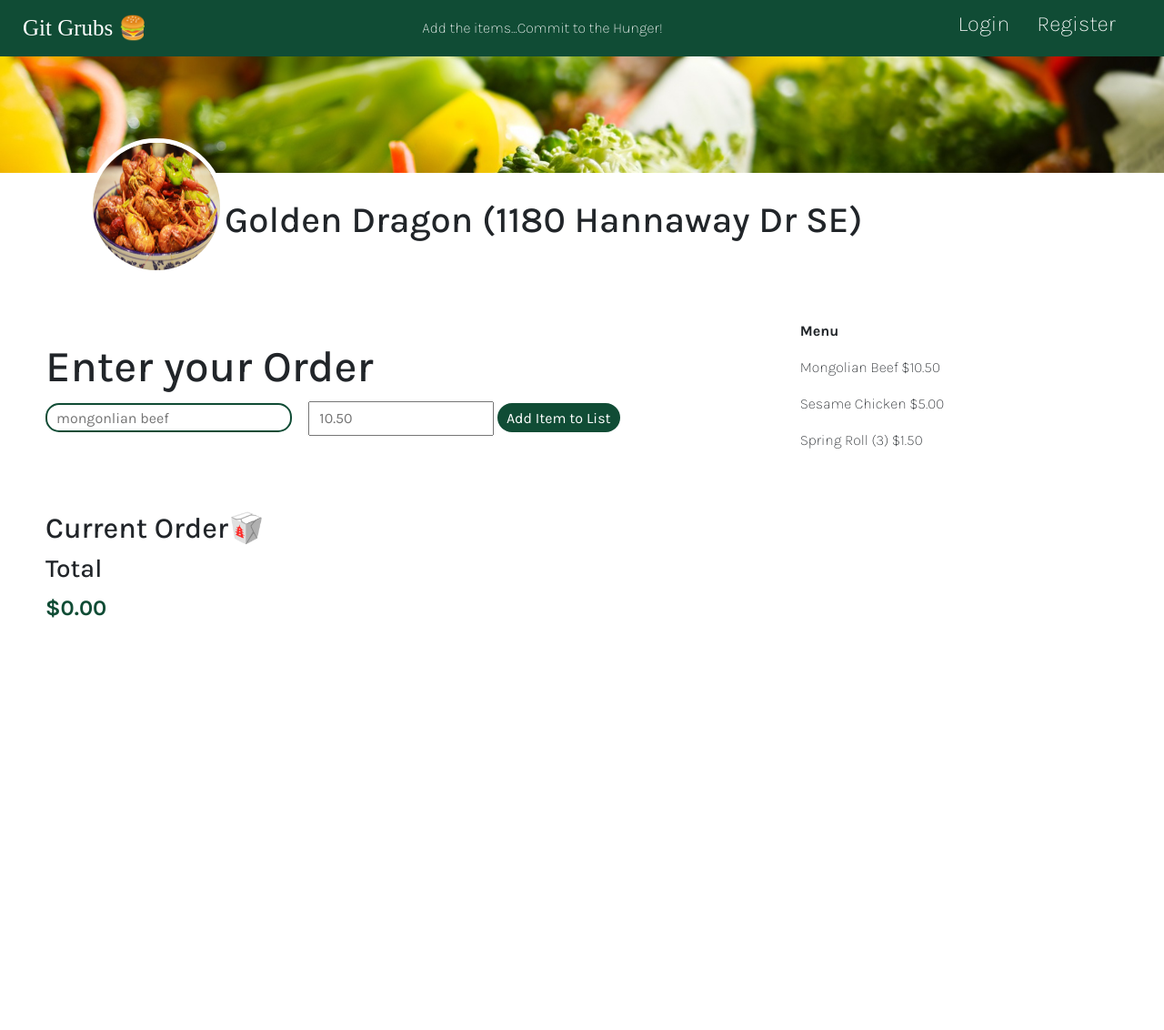
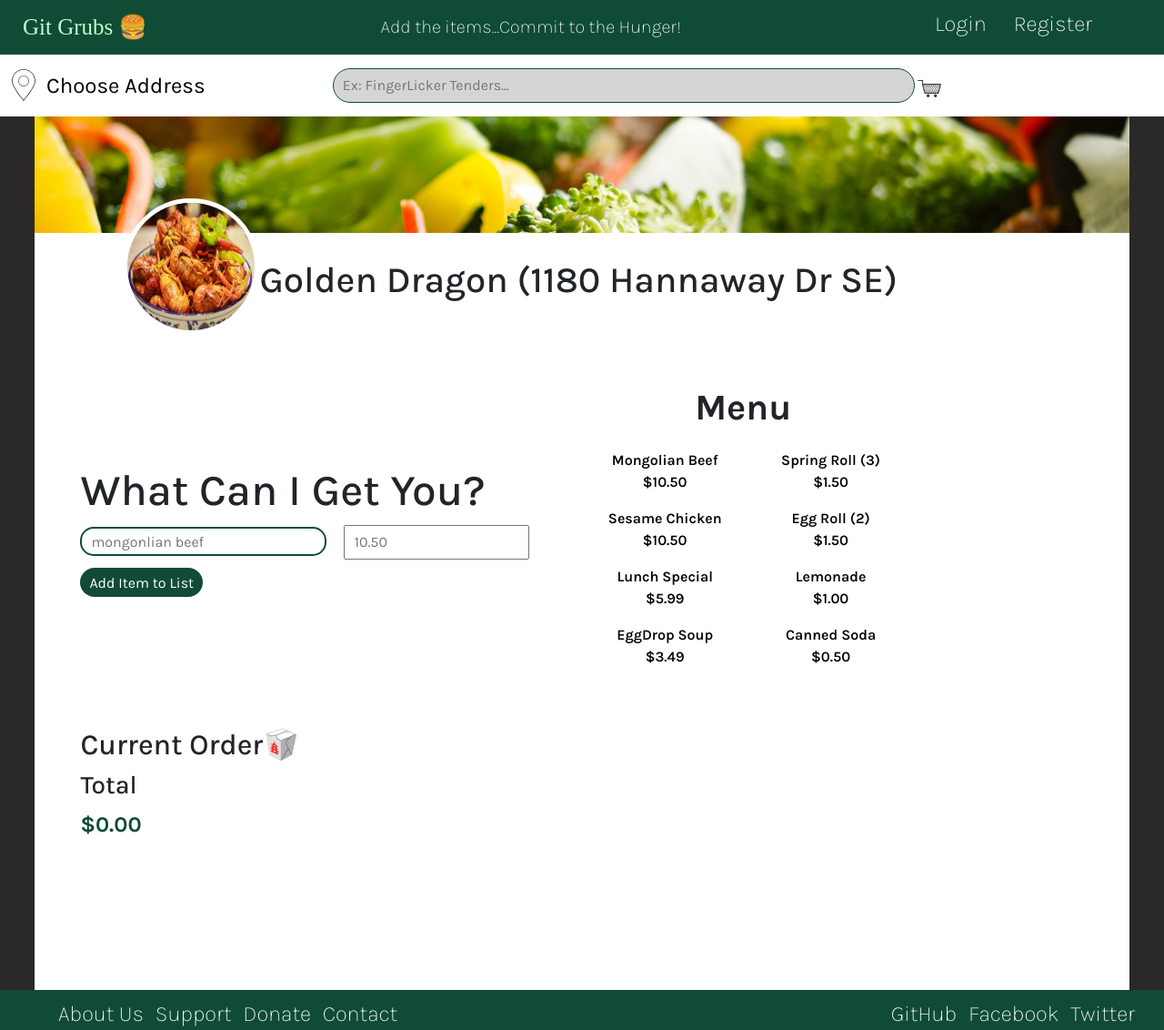
Before and after one commit to ANIO-Official/dynamic-shopping-cart, a plain HTML site: page index.html in a window 1280 px wide. Shown: the whole page at 91% size. Before the commit the page ends 800 px from the top, so only its background shows below. Drawn offline with nearby package versions, Linux system fonts and the light colour scheme; a web font is replaced by a local one.

Commit message:
Added resturant search bar (non-functional). Adjusted innerHTML layout and styling for list items. Added footer content.

```diff
--- a/index.html
+++ b/index.html
@@ -1,5 +1,6 @@
 <!DOCTYPE html>
 <html lang="en">
+
 <head>
     <meta charset="UTF-8">
     <meta name="viewport" content="width=device-width, initial-scale=1.0">
@@ -22,37 +23,60 @@
     <script defer src="index.js"></script>
 
 </head>
+
 <body>
     <header>
+        <div id="company-bar">
             <p id="Company">Git Grubs 🍔</p>
-        <p>Add the items...Commit to the Hunger!</p>
+            <p id="tagline">Add the items...Commit to the Hunger!</p>
             <nav>
                 <ul id="main-nav">
                     <li><a href="#">Login</a></li>
                     <li><a href="#">Register</a></li>
                 </ul>
             </nav>
+        </div>
+
+        <div id="user-interaction-bar">
+            <div id="address-container">
+                <img id="address-icon" src="assets/icons/location-1132647.svg" alt="" />
+                <p id="address">Choose Address</p>
+            </div>
+            <input id="resturant-input" type="text" placeholder="Ex: FingerLicker Tenders...">
+            <img id="cart-icon" src="assets/icons/shopping-cart-1105047.svg">
+
+        </div>
     </header>
     <main>
         <div class="resturant-banner"></div>
         <div class="resturant-info">
-            <img class="resturant-pfp" src="assets/images/crayfish-866400_960_720.jpg" alt="A pile of seasoned crayfish and peppers in a porcelain dish.">
+            <img class="resturant-pfp" src="assets/images/crayfish-866400_960_720.jpg"
+                alt="A pile of seasoned crayfish and peppers in a porcelain dish.">
             <h1>Golden Dragon (1180 Hannaway Dr SE)</h1>
         </div>
         <section id="addItem-container">
             <div id="addItem-inputArea">
-                <h2 id="welcomeMsg">Enter your Order</h2>
+                <h2 id="welcomeMsg">What Can I Get You?</h2>
                 <input id="itemInput" type="text" placeholder="mongonlian beef" />
                 <input id="priceInput" type="number" placeholder="10.50">
                 <button id="addItemBtn">Add Item to List</button>
             </div>
             <div id="menu-Area">
                 <div id="menu-container">
-                    <p class="fw-bold">Menu</p>
-                    <div id="menu">
+                    <p class="fw-bold fs-1">Menu</p>
+                    <div id="menu" class="fw-semibold">
+                        <div>
                             <p>Mongolian Beef $10.50</p>
-                        <p>Sesame Chicken $5.00</p>
+                            <p>Sesame Chicken $10.50</p>
+                            <p>Lunch Special $5.99</p>
+                            <p>EggDrop Soup $3.49</p>
+                        </div>
+                        <div>
                             <p>Spring Roll (3) $1.50</p>
+                            <p>Egg Roll (2) $1.50</p>
+                            <p>Lemonade $1.00</p>
+                            <p>Canned Soda $0.50</p>
+                        </div>
                     </div>
                 </div>
             </div>
@@ -67,8 +91,21 @@
         </section>
     </main>
     <footer>
-
+        <nav>
+            <ul id="foot-nav">
+                <li><a href="#">About Us</a></li>
+                <li><a href="#">Support</a></li>
+                <li><a href="#">Donate</a></li>
+                <li><a href="#">Contact</a></li>
+            </ul>
+        </nav>
+        <div id="foot-socials">
+            <li><a href="#">GitHub</a></li>
+            <li><a href="#">Facebook</a></li>
+            <li><a href="#">Twitter</a></li>
+        </div>
     </footer>
 
 </body>
+
 </html>
--- a/index.js
+++ b/index.js
@@ -60,9 +60,11 @@ addItemBtn.addEventListener("click", function () {
         //creates the buttons for each list item
         item.innerHTML =
             `${item.textContent} $${item.price}
-    <button class="decrease">-</button>
-    <p class="quantity" style="display: inline;">${item.quantity}</p>
-    <button class="increase">+</button>`
+        <div class="quantity-container">
+        <button class="decrease">-</button>
+        <p class="quantity" style="display: inline;">${item.quantity}</p>
+        <button class="increase">+</button>
+        </div>`
         cart.appendChild(item)
         console.log(`Added ${itemInput.value} to order.`)//check
 
@@ -84,9 +86,11 @@ function updateItemDisplay() {
     for (let item of foodItems) {
         item.innerHTML =
             `${item.item} $${item.price}
-            <button class="decrease">-</button>
-            <p class="quantity" style="display: inline;">${item.quantity}</p>
-            <button class="increase">+</button>`
+        <div class="quantity-container">
+        <button class="decrease">-</button>
+        <p class="quantity" style="display: inline;">${item.quantity}</p>
+        <button class="increase">+</button>
+        </div>`
 
     }
 }
--- a/styles.css
+++ b/styles.css
@@ -2,13 +2,16 @@ body{
     margin: 0;
     font-family: 'Karla', Arial, Helvetica, sans-serif;
     font-weight: lighter;
+    height: fit-content;
+    background-color: #2B2828;
 }
+/*HEADER------------------------------*/
 header{
     background-color: #104C35;
     color: white;
     display: flex;
-    justify-content: space-between;
-    height: 62px;
+    flex-direction: column;
+    height: fit-content;
 }
 header p{
     padding: auto 25px;
@@ -17,25 +20,78 @@ header p{
 #Company{
     font-size: 25px;
     font-family: Kavoon;
+    color: #BFFFD1;
+}
+#tagline{
+    font-size: 20px;
 }
 #main-nav{
     display: flex;
     flex-direction: row;
-    padding-right: 3vw;
+    margin-right: 5vw;
 }
+#company-bar{
+    display: flex;
+    flex-direction: row;
+    justify-content: space-between;
+}
+
+#user-interaction-bar{
+    display: flex;
+    flex-direction: row;
+    justify-content: flex-start;
+    align-items: center;
+    background-color: white;
+    color: black;
+    height: 68px;
+}
+#address-container{
+    display: flex;
+    flex-direction: row;
+    align-items: flex-start;
+    margin-right: 9vw;
+}
+
+#address-icon{
+    width: 26px;
+    height: 35px;
+    margin-left: 1vw;
+    margin-right: -1vw;
+}
+#address{
+   font-size: 24px;
+   font-weight: 400;
+}
+#resturant-input{
+    width: 50vw;
+    height: 3vw;
+    background-color: #D5D5D5;
+    border: 1px solid #104C35;
+    border-radius: 50px;
+}
+#cart-icon{
+    width: 2.5vw;
+    height: 2vw;
+    margin-right: 5vw;
+}
+/*anchor tags*/
 #main-nav a{
     padding: 0 15px;
     color: white;
     text-decoration: none;
 }
 
+/*MAIN------------------------------*/
+main{
+    margin: auto 3vw;
+    background-color: white;
+    height: 75vw;
+}
+/*All list Items*/
 li{
     font-size: 1.5rem;
     margin-top: 0.5rem;
     list-style: none;
-}
-.increase{
-    background-color: rgb(37, 48, 143);
 }
 
 /* Inputs*/
@@ -49,9 +105,14 @@ button{
 #addItemBtn{
     background-color: #104C35;
 }
-.decrease{
-    background: linear-gradient(rgb(202, 48, 48), rgb(119, 11, 11))
+.increase, .decrease {
+    font-size: 24px;
+    padding: 0;
+    margin: auto 1vw;
+    background-color:transparent;
+    color: black;
 }
+
 input{
     padding: 5px 10px;
 }
@@ -79,7 +140,21 @@ input{
     margin-top: -3vw;
 }
 
-/*Main Sections Styling*/
+/*Section Styling*/
+/*MENU----*/
+#menu-Area{
+    padding-right: 15vw;
+    text-align: center;
+}
+#menu{
+    color: black;
+    display: flex;
+    flex-direction: row;
+}
+#menu div{
+    margin: auto 2vw;
+}
+/*Ordering Input Area----*/
 #addItem-container{
     display: flex;
     flex-direction: row;
@@ -88,21 +163,9 @@ input{
     margin-top: 0;
     margin: 50px;
 }
-#cart-container{
-    margin: 50px;
-}
-#menu-Area{
-    display: flex;
-    flex-direction: row;
-    justify-content: space-between;
-    align-items: center;
-    padding-right: 15vw;
-}
-
 #welcomeMsg{
     font-size: 3rem;
 }
-
 #itemInput, #addItemBtn{
     height: 2rem;
     width: auto;
@@ -114,9 +177,48 @@ input{
     border-radius: 15px;
     padding-right: 6vw;
 }
-
+/*CART----*/
+#cart-container{
+    margin: 50px;
+}
 #totalPriceText{
     font-weight: bold;
     font-size: 24px;
     color: #104C35;
 }
+
+/*Listing Styling*/
+
+.foodItems{
+    display: flex;
+    flex-direction: row;
+    font-weight: 400;
+}
+.quantity-container{
+    border: 2px solid #104C35;
+    border-radius: 50px;
+    margin-left: 1vw;
+}
+.quantity{
+    font-size: 24px;
+}
+
+/*Footer------------------------------*/
+footer{
+    background-color: #104C35;
+    color: white;
+    display: flex;
+    flex-direction: row;
+    justify-content: space-between;
+    height: fit-content;
+}
+#foot-nav, #foot-socials{
+    margin: auto 2vw;
+    display: flex;
+    flex-direction: row;
+}
+#foot-nav a, #foot-socials a{
+    margin: auto 0.5vw;
+    color: white;
+    text-decoration: none;
+}
```
Lines whose indentation alone changed are shown as unchanged.
